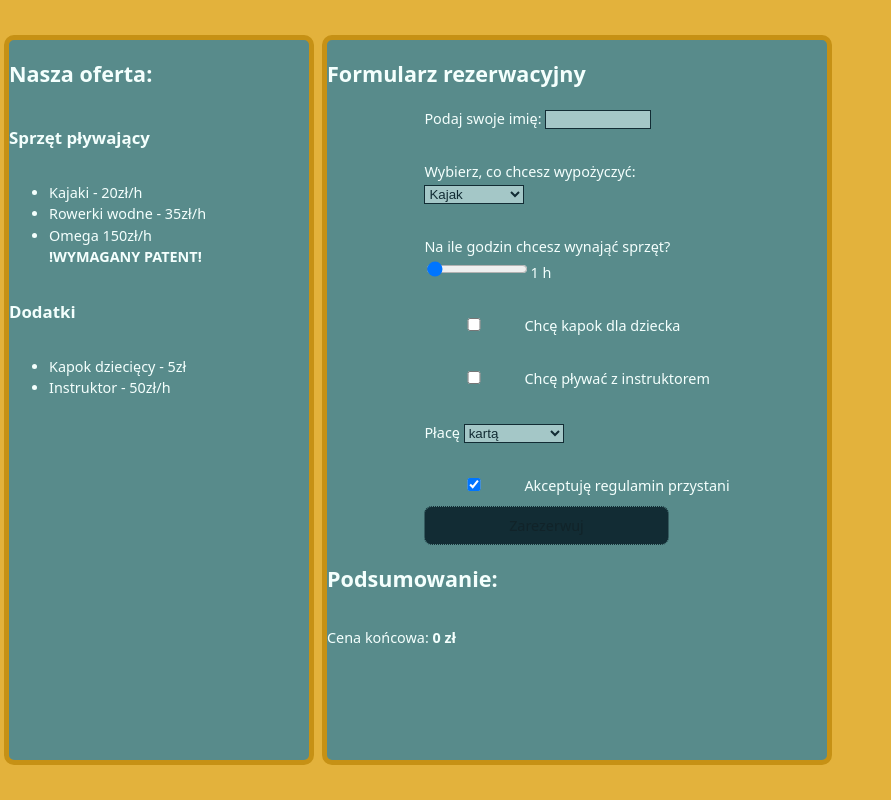
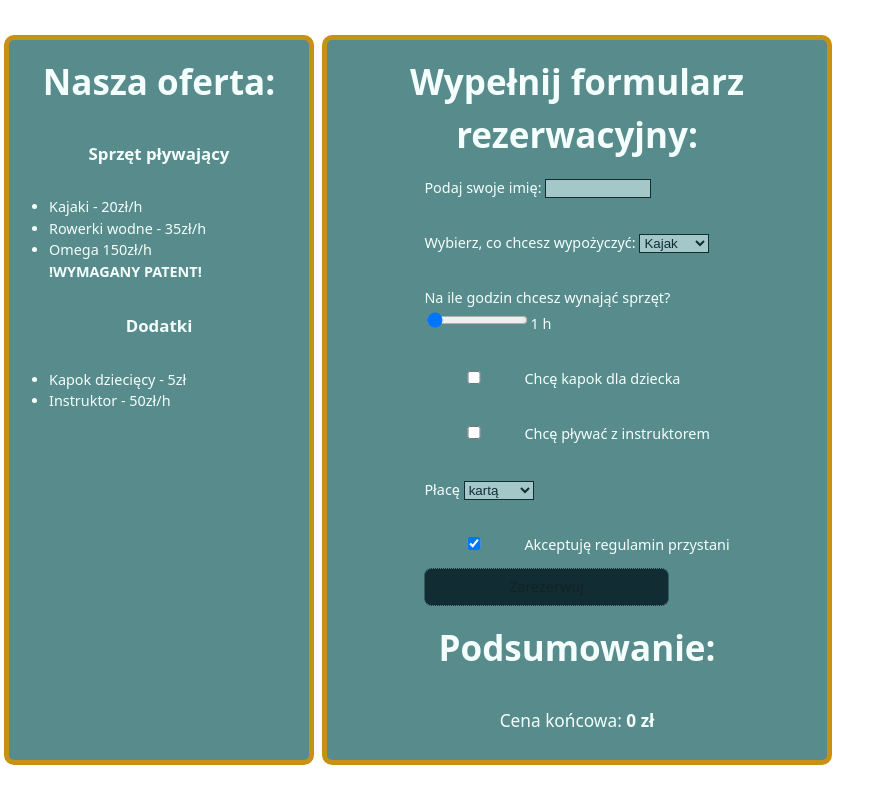
Before and after one commit to oskarnuch/web-mazurska-przystan-Chalupa-Chenski, a React (Vite) app: page / in a window 1280 px wide. Shown: the whole page, without its empty margins (0-891 px from the left). Built offline with nearby package versions, Linux system fonts and the light colour scheme.

Commit message:
added responsible font sizes

```diff
--- a/src/App.css
+++ b/src/App.css
@@ -5,8 +5,16 @@ body{
   align-items: center;
   height: 100vh;
   width: 100vw;
-  background: #E3B23C;
   font-size: 90%;
+  background-image: url('./assets/img_1.png');
+}
+h2{
+  font-size: clamp(20px, 5vw, 35px);
+}
+h2,h3{
+  padding: 0;
+  margin:2vh 0;
+  text-align: center;
 }
 div{
   display: flex;
@@ -22,6 +30,7 @@ div{
 }
 span{
   height: 90vh;
+  max-height: 100vh;
   margin: 4px;
   border-radius: 10px;
   border: 5px solid #c69115;
@@ -37,11 +46,10 @@ form{
   margin: 0 auto;
   justify-content: flex-start;
   align-items: flex-start;
-  background-color: #588B8B;
 }
 input[type=checkbox]{
+  padding: 0;
   margin: 0;
-
 }
 input{
   flex: 1;
@@ -55,10 +63,10 @@ select{
   background-color: #a4c7c7;
   border: 1px solid #122C34;
   color: #122C34;
-  width: 100px;
+  width: 70px;
 }
 label{
-  margin-bottom: 10px;
+  margin-bottom: 1.5vh;
 }
 button{
   border: dotted 1px #588B8B;
@@ -67,3 +75,7 @@ button{
   height: 60%;
   text-align: center;
 }
+p{
+  font-size: 120%;
+  text-align: center;
+}
--- a/src/App.tsx
+++ b/src/App.tsx
@@ -56,7 +56,7 @@ function App() {
     return (
         <>
             <div>
-                <span id="offer" style={{flex: 1}}>
+                <span id="offer" style={{flex: 3}}>
             <h2>Nasza oferta:</h2>
                 <h3>Sprzęt pływający</h3>
             <ul>
@@ -70,14 +70,13 @@ function App() {
                     <li>Instruktor - 50zł/h</li>
                 </ul>
         </span>
-                <span id="forms" style={{flex: 3}}>
-                <h2>Formularz rezerwacyjny</h2>
+                <span id="forms" style={{flex: 5}}>
+                <h2>Wypełnij formularz rezerwacyjny:</h2>
             <form style={{display: "flex", flexDirection: "column", justifyContent:"center"}}
                   onSubmit={handleSubmit}>
 
                 <label>Podaj swoje imię: <input type="text" value={imie} onChange={handleName}/></label><br/>
-                <label>Wybierz, co chcesz wypożyczyć:<br/>
-                    <select value={sprzet} onChange={handleSprzet}>
+                <label>Wybierz, co chcesz wypożyczyć: <select value={sprzet} onChange={handleSprzet}>
                         <option value="kajak">Kajak</option>
                         <option value="rower">Rower wodny</option>
                         <option value="omega">Omega !WYMAGAMY PATENTU!</option>
```
Also changed, not shown: src/assets/img_1.png (added).
